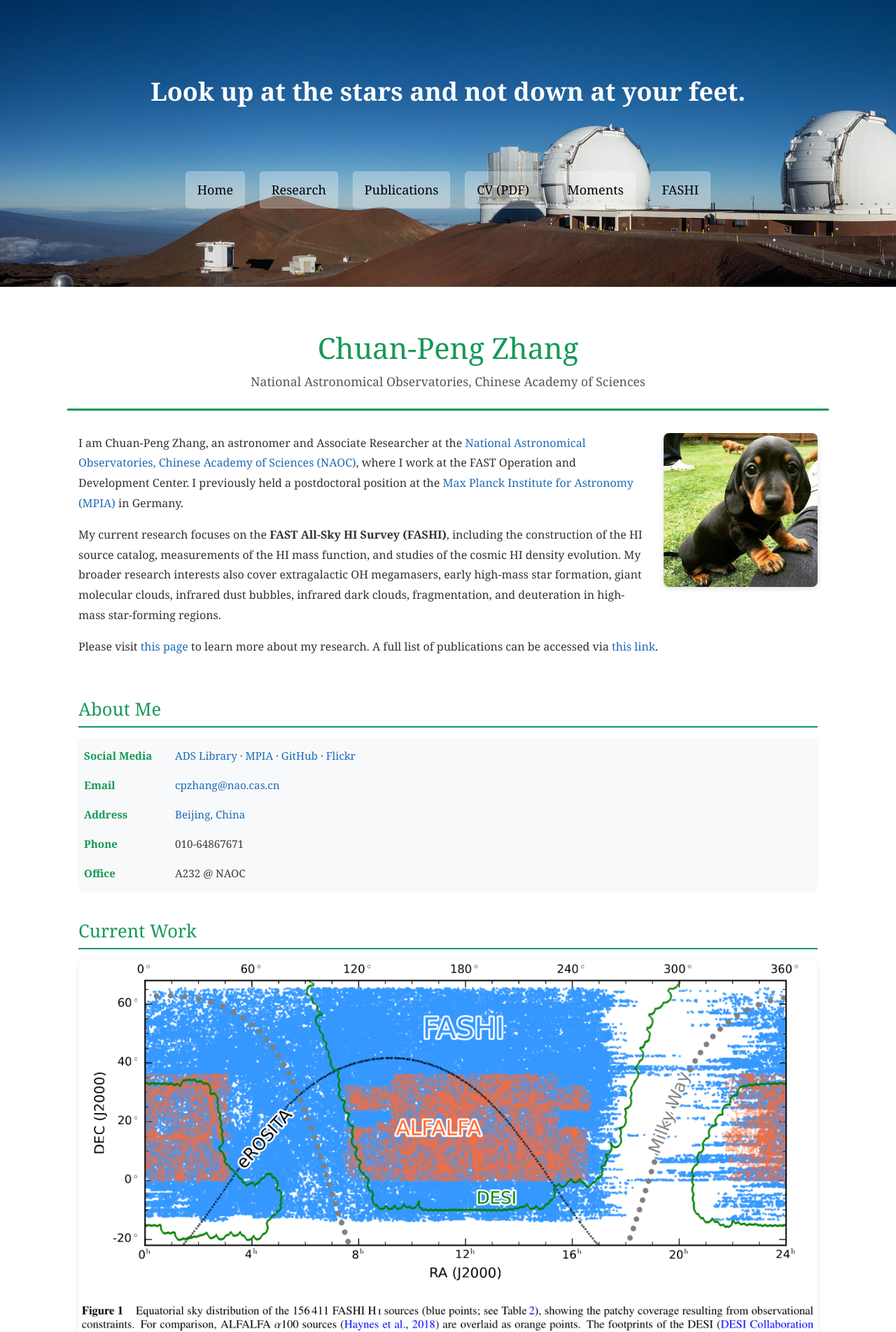
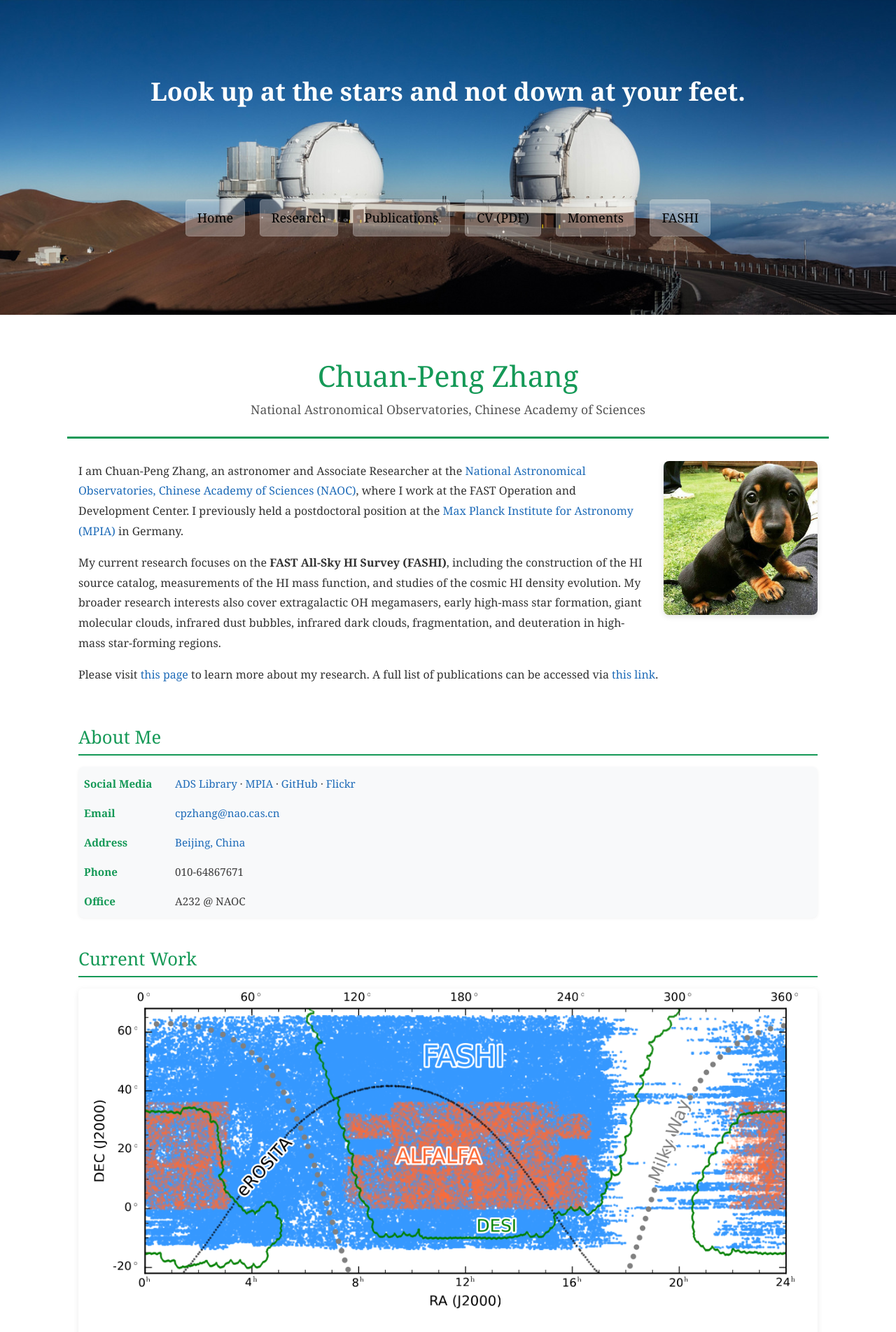
Before and after one commit to zcp521/zcp521.github.io, a Jekyll site: the page built from index.html, in a window 1280 px wide. Shown: the top 1904 px of the page at 70% size. Built offline with Jekyll 4.4.1, drawn with Linux system fonts in a browser that asks for light colours; the list of posts is cut into pages by our own code.

Commit message:
Update page-header.html

```diff
--- a/_includes/page-header.html
+++ b/_includes/page-header.html
@@ -1,6 +1,10 @@
-<section class="page-header"  style="background-image: url('{{ site.baseurl }}/{{ site.header-img }}')">
+<section class="page-header" style="background-image: url('{{ site.baseurl }}/{{ site.header-img }}'); background-size: cover; background-position: center;">
   <h1 class="moments-name">{{page.title }}</h1>
   <h2 class="moments-tagline">{{page.tagline}}</h2>
+
+  <!-- 空白占位：调整高度控制按钮位置 -->
+  <div style="height: 2.5rem;"></div>
+
   <a href={{ site.baseurl }}/index.html class="btn">Home</a>
   <a href={{ site.baseurl }}/research.html class="btn">Research</a>
   <a href={{ site.baseurl }}/pub.html class="btn">Publications</a>
```
